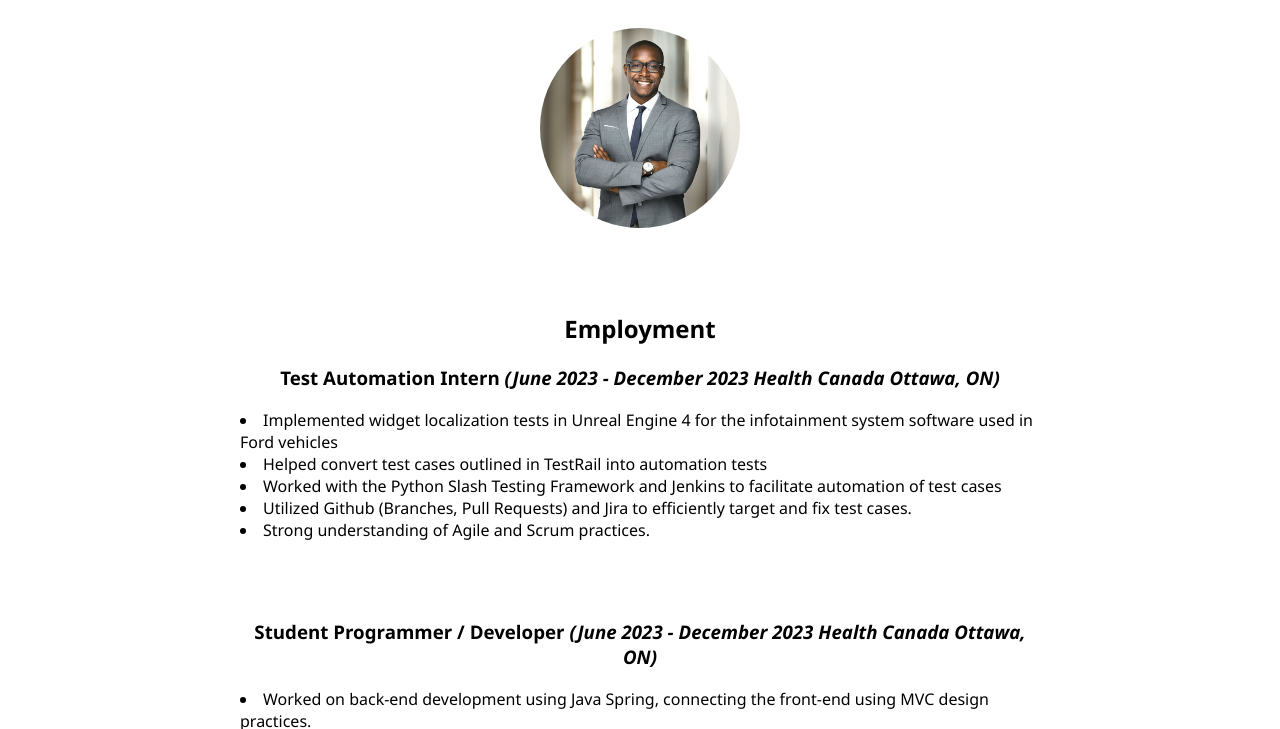
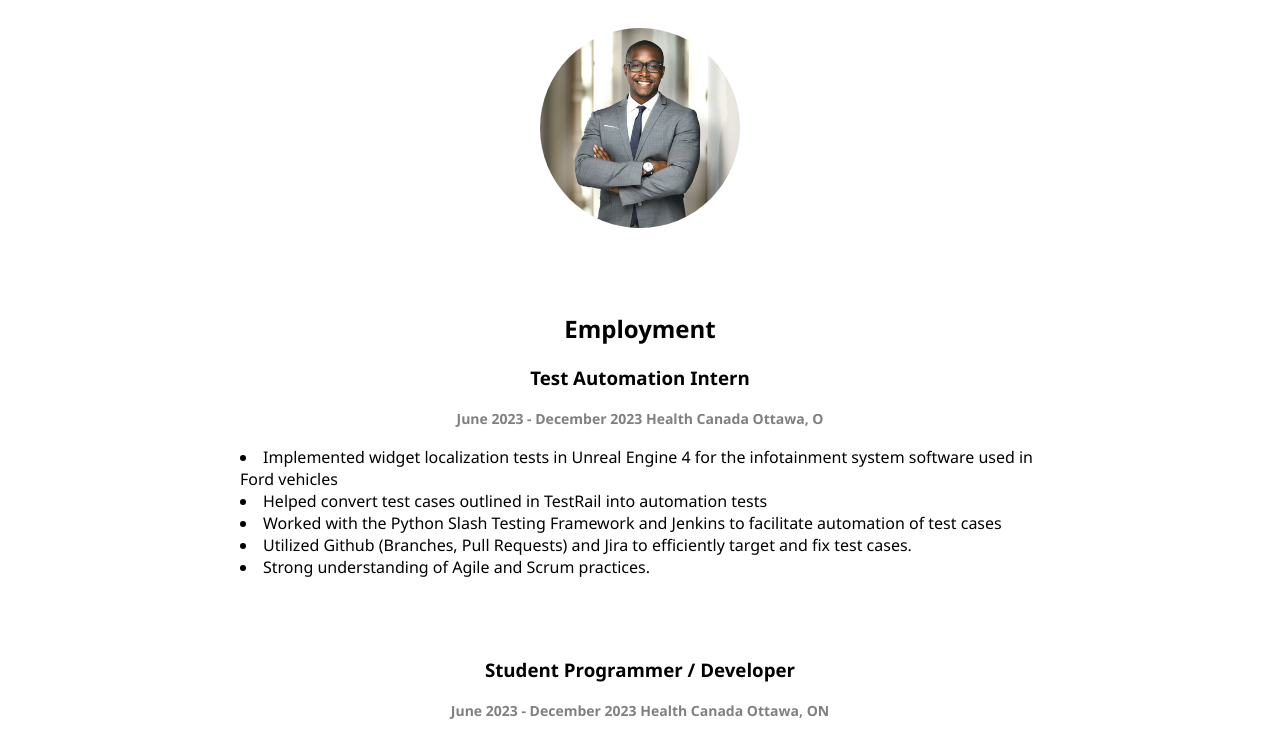
Before and after one commit to JSnelgrove/portfolio, a plain HTML site: page employment.html in a window 1280 px wide. Shown: the part 56-785 px from the top of the page. Drawn offline with Linux system fonts and the light colour scheme.

Commit message:
fixed some formatting on employment page

```diff
--- a/employment.html
+++ b/employment.html
@@ -23,7 +23,8 @@
             <br>
             <br>
             <h1>Employment</h1>
-            <h3>Test Automation Intern <i> (June 2023 - December 2023 Health Canada Ottawa, ON)</i> </h3>
+            <h3>Test Automation Intern</h3>
+            <h4>June 2023 - December 2023 Health Canada Ottawa, O</h2>
             <p>
                 <div class = "list">
                     <li>Implemented widget localization tests in Unreal Engine 4 for the infotainment system software used in Ford vehicles</li>
@@ -35,7 +36,8 @@
             </p>
             <br>
             <br>
-            <h3>Student Programmer / Developer <i>(June 2023 - December 2023 Health Canada Ottawa, ON)</i></h3>
+            <h3>Student Programmer / Developer</h3>
+            <h4>June 2023 - December 2023 Health Canada Ottawa, ON</h2>
             <p>
                 <div class = "list">
                     <li>Worked on back-end development using Java Spring, connecting the front-end using MVC design practices.</li>
--- a/styles.css
+++ b/styles.css
@@ -81,3 +81,7 @@ p {
 section {
     padding: 20px 0;
 }
+h4{
+    color: grey;
+    font-size: 14px;
+}
```
